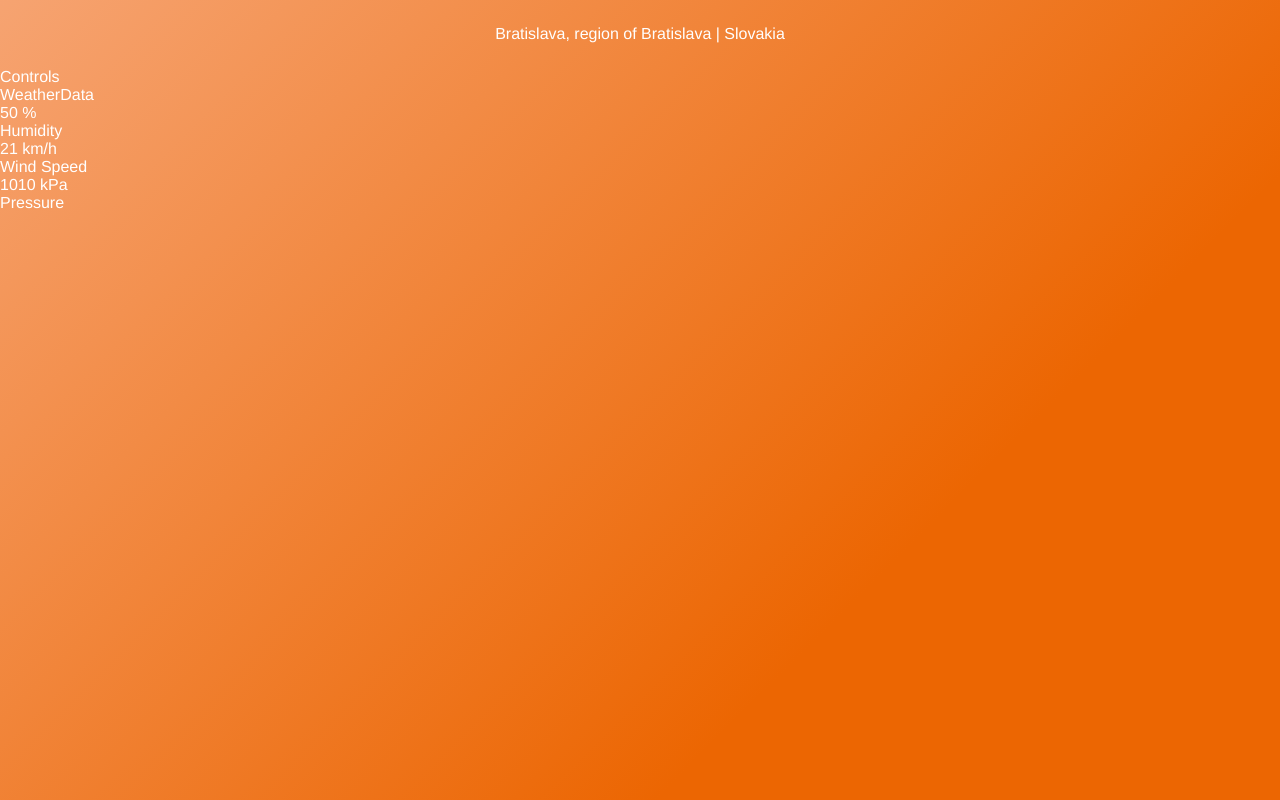
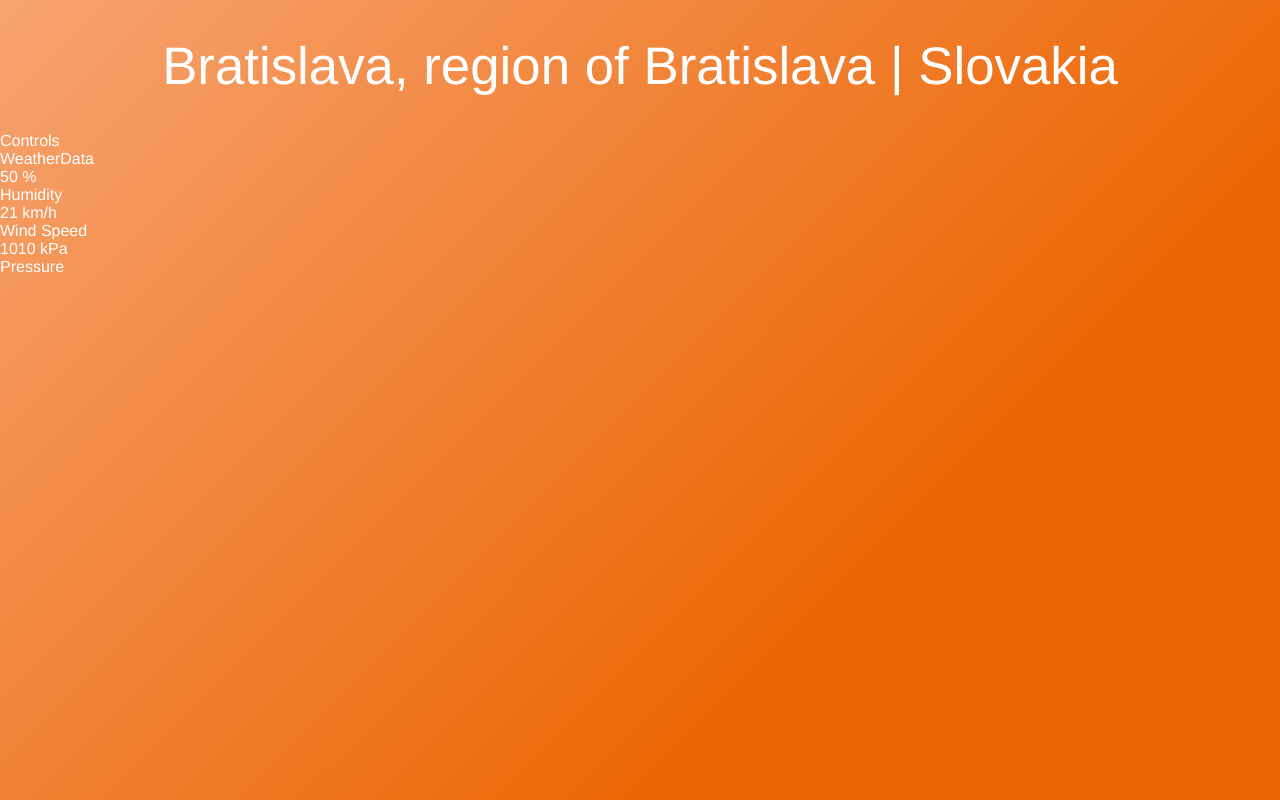
Before and after one commit to HealthineersWorkshopGang/weather-app-workshop, a React (Vite) app: page / in a window 1280 px wide. Built offline with nearby package versions, Linux system fonts and the light colour scheme.

Commit message:
PWM: Upadating Header

```diff
--- a/src/components/Header/Header.tsx
+++ b/src/components/Header/Header.tsx
@@ -4,7 +4,11 @@ type HeaderProps = {
 };
 
 function Header({ title }: HeaderProps) {
-  return <div className="header">{title}</div>;
+  return (
+    <div className="header">
+      <h1>{title}</h1>
+    </div>
+  );
 }
 
 export default Header;
--- a/src/components/Header/header.scss
+++ b/src/components/Header/header.scss
@@ -1,5 +1,8 @@
+@use "../../index.scss";
 .header {
-    margin: 20px auto;
-    padding: 5px;
     text-align: center;
+    h1 {
+        font-size: calc(40px + 1vw);
+        font-weight: 400;
+    }
 }
```
